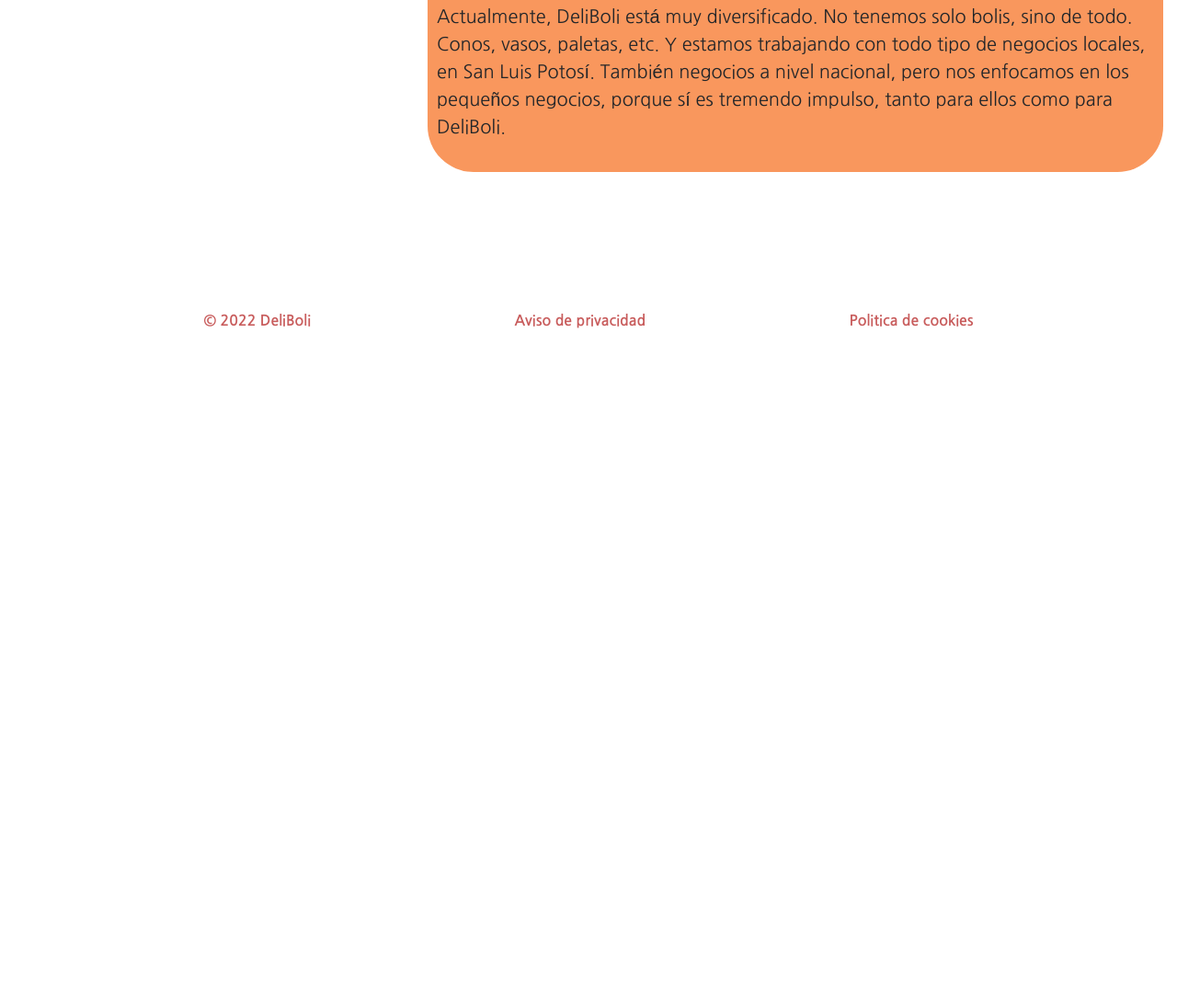
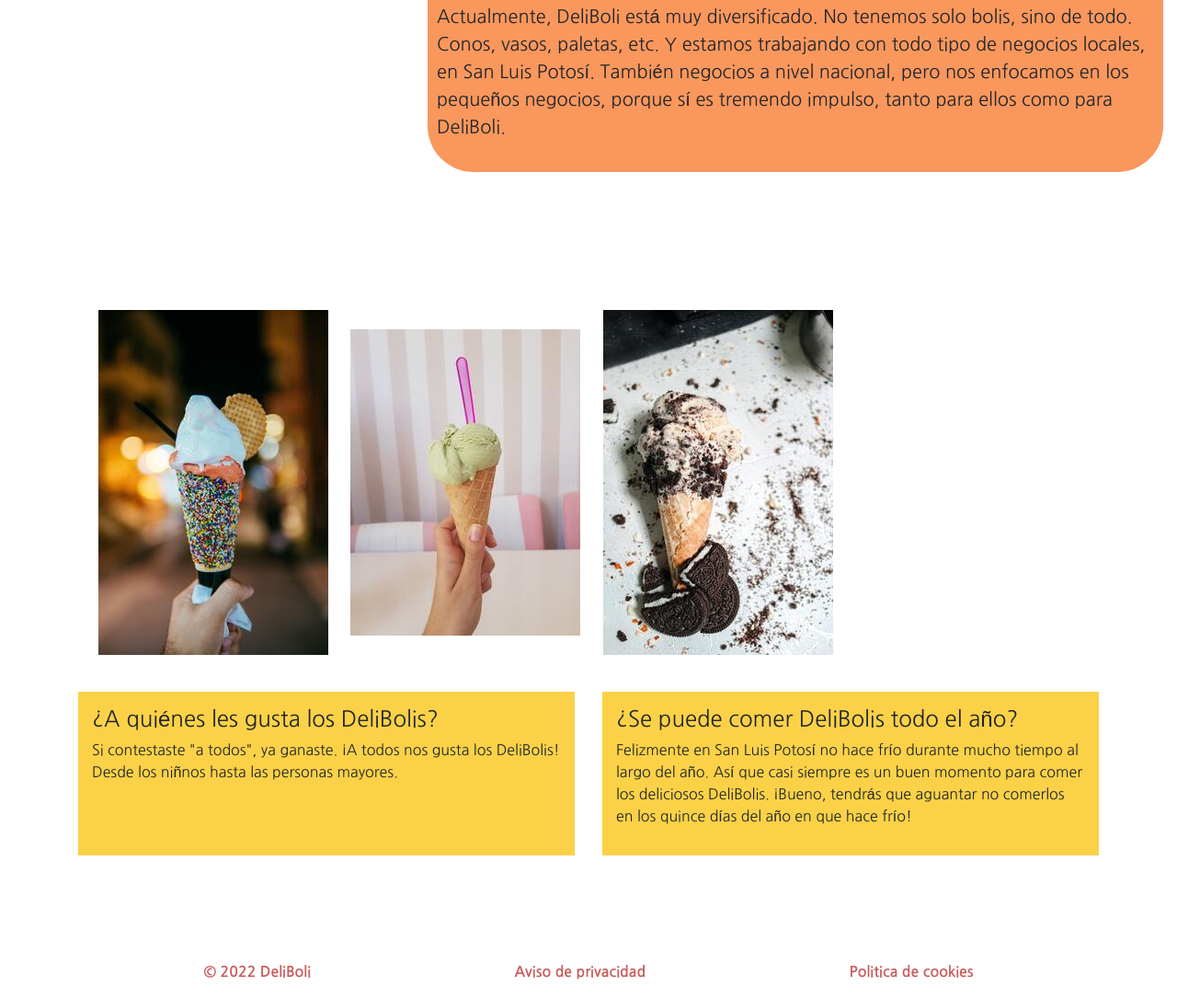
Before and after one commit to fabioamarques1990/proyecto-coderhouse, a plain HTML site: page pages/sobre-nosotros.html in a window 1280 px wide. Shown: the part 914-1999 px from the top of the page at 92% size. Before the commit the page ends 1291 px from the top, so only its background shows below. Drawn offline with nearby package versions, Linux system fonts and the light colour scheme.

Commit message:
Terminados todos los grids de bootstrap. El último, en la página Sobre Nosotros.

```diff
--- a/main.css
+++ b/main.css
@@ -467,7 +467,7 @@ body {
     margin: 72px 0;
 }
 
-.contacto_footer_div_form {
+/* .contacto_footer_div_form {
     display: flex;
     flex-direction: column;
     height: 400px;
@@ -486,7 +486,7 @@ body {
     border-color: #C85C5C;
     width: 250px;
     align-self: center;
-}
+} */
 
 .contacto_footer ul {
     display: flex;
@@ -800,11 +800,11 @@ body {
         }
 
         /* media queries del contacto footer */
-        .contacto_footer_div {
+        /* .contacto_footer_div {
             display: flex;
             justify-content: center;
             width: 875px;
-        }
+        } */
 
         /* media queries para la página spbre nosotros */
 
--- a/pages/sobre-nosotros.html
+++ b/pages/sobre-nosotros.html
@@ -69,6 +69,37 @@
         </section>
     </main>
 
+    <!-- otra seccióon -->
+    <div class="container" style="margin-top: 75px;">
+        <div class="row">
+            <div class="col" style="margin: 15px;">
+                <img src="../assets/ejemplo3.jpg" alt="Boli uno" style="margin: 10px;">
+                <img src="../assets/ejemplo1.jpg" alt="Boli dos" style="margin: 10px;">
+                <img src="../assets/ejemplo4.jpg" alt="Boli tres" style="margin: 10px;">
+            </div>
+        </div>
+
+        <div class="row">
+            <div class="col-sm" style="margin: 15px; padding: 15px; background-color: #FBD148;">
+                <h4>
+                    ¿A quiénes les gusta los DeliBolis?
+                </h4>
+                <p>
+                    Si contestaste "a todos", ya ganaste. ¡A todos nos gusta los DeliBolis! Desde los niñnos hasta las personas mayores.
+                </p>
+            </div>
+
+            <div class="col-sm" style="margin: 15px; padding: 15px; background-color: #FBD148;">
+                <h4>
+                    ¿Se puede comer DeliBolis todo el año?
+                </h4>
+                <p>
+                    Felizmente en San Luis Potosí no hace frío durante mucho tiempo al largo del año. Así que casi siempre es un buen momento para comer los deliciosos DeliBolis. ¡Bueno, tendrás que aguantar no comerlos en los quince días del año en que hace frío!
+                </p>
+            </div>
+        </div>
+    </div>
+
     <!-- inicio de footer -->
     <footer class="sobre_nosotros_footer">
         <p>© 2022 DeliBoli</p>
```
